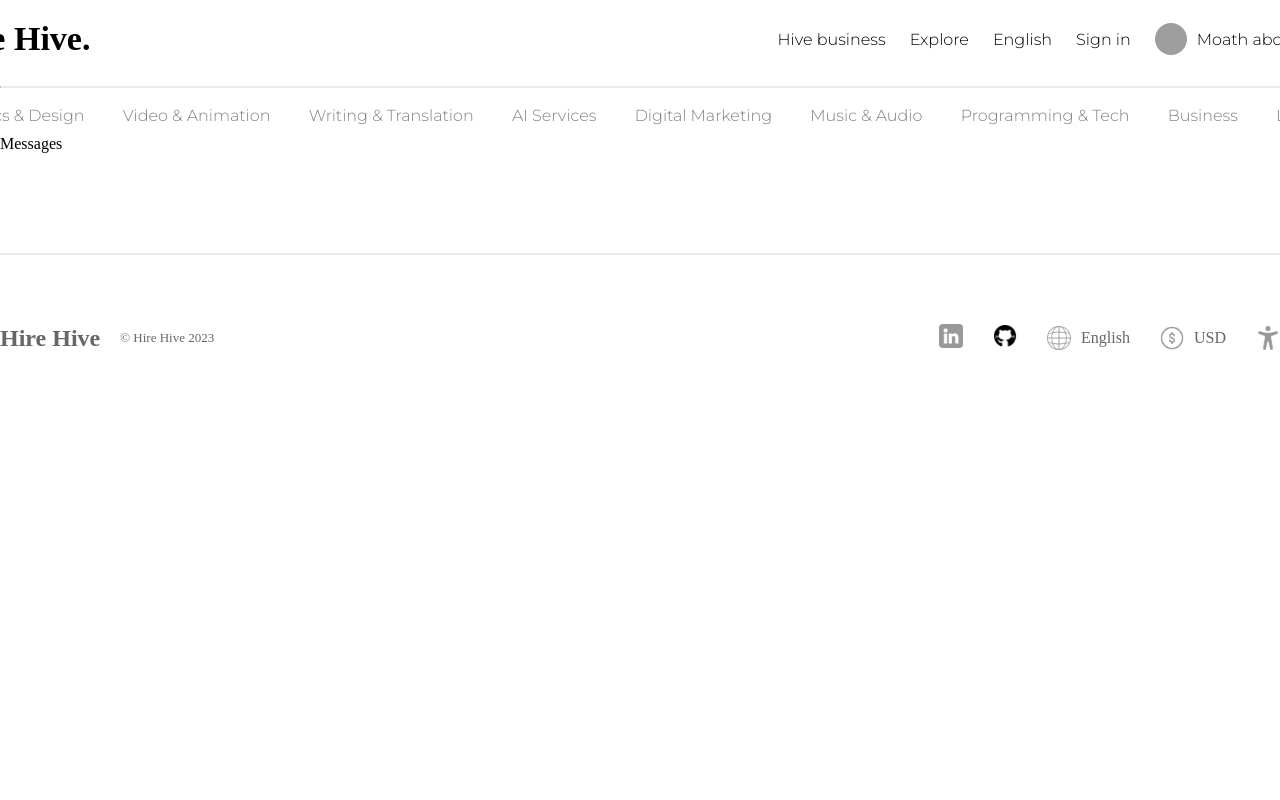
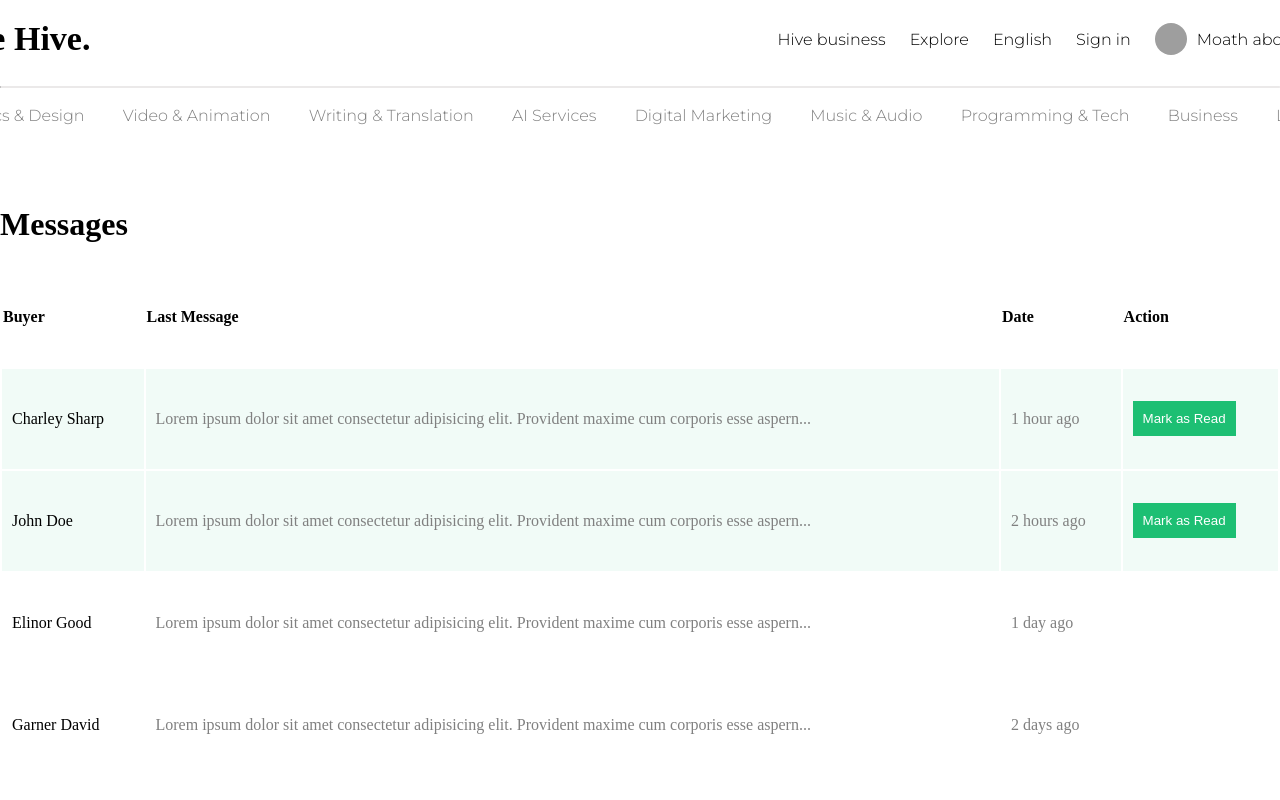
Before and after one commit to moathabdulrazak/hire-hive, a React (Vite) app: page /messages in a window 1280 px wide. Shown: the top 800 px of the page. Built offline with nearby package versions, Linux system fonts and the light colour scheme; grey boxes are pictures that could not be loaded.

Commit message:
messages

```diff
--- a/src/App.jsx
+++ b/src/App.jsx
@@ -11,7 +11,7 @@
 import Add from "./pages/add/Add";
 import Footer from "./components/footer/Footer";
 import { Register } from "./pages/register/Register";
-import { Messages } from "./pages/messages/messages";
+import Messages  from "./pages/messages/messages";
 import { Message } from "./pages/message/message";
 import Orders from "./pages/orders/Orders.jsx";
 
--- a/src/pages/messages/Messages.jsx
+++ b/src/pages/messages/Messages.jsx
@@ -1,10 +1,84 @@
+import React from "react";
+import { Link } from "react-router-dom";
+import "./Messages.scss";
 
+const Messages = () => {
+  const currentUser = {
+    id: 1,
+    username: "Anna",
+    isSeller: true,
+  };
 
+  const message = `Lorem ipsum dolor sit amet consectetur adipisicing elit. Provident
+  maxime cum corporis esse aspernatur laborum dolorum? Animi
+  molestias aliquam, cum nesciunt, aut, ut quam vitae saepe repellat
+  nobis praesentium placeat.`;
 
-import React from 'react'
-import "./Messages.scss"
-export const Messages = () => {
   return (
-    <div>Messages</div>
-  )
-}
+    <div className="messages">
+      <div className="container">
+        <div className="title">
+          <h1>Messages</h1>
+        </div>
+        <table>
+          <tr>
+            <th>{currentUser.isSeller ? "Buyer" : "Seller"}</th>
+            <th>Last Message</th>
+            <th>Date</th>
+            <th>Action</th>
+          </tr>
+          <tr className="active">
+            <td>Charley Sharp</td>
+            <td>
+              <Link to="/message/123" className="link">
+                {message.substring(0, 100)}...
+              </Link>
+            </td>
+            <td>1 hour ago</td>
+            <td>
+              <button>Mark as Read</button>
+            </td>
+          </tr>
+          <tr className="active">
+            <td>John Doe</td>
+
+            <td>
+              <Link to="/message/123" className="link">
+                {message.substring(0, 100)}...
+              </Link>
+            </td>
+            <td>2 hours ago</td>
+            <td>
+              <button>Mark as Read</button>
+            </td>
+          </tr>
+          <tr>
+            <td>Elinor Good</td>
+            <td>
+              <Link to="/message/123" className="link">
+                {message.substring(0, 100)}...
+              </Link>
+            </td>
+            <td>1 day ago</td>
+          </tr>
+          <tr>
+            <td>Garner David </td>
+            <td>
+              <Link to="/message/123" className="link">
+                {message.substring(0, 100)}...
+              </Link>
+            </td>
+            <td>2 days ago</td>
+          </tr>
+          <tr>
+            <td>Troy Oliver</td>
+            <td>{message.substring(0, 100)}</td>
+            <td>1 week ago</td>
+          </tr>
+        </table>
+      </div>
+    </div>
+  );
+};
+
+export default Messages;
--- a/src/pages/messages/Messages.scss
+++ b/src/pages/messages/Messages.scss
@@ -0,0 +1,58 @@
+.messages {
+  display: flex;
+  justify-content: center;
+
+  .container {
+    width: 1400px;
+    padding: 50px 0px;
+
+    .title {
+      display: flex;
+      justify-content: space-between;
+
+      button {
+        background-color: #1dbf73;
+        color: white;
+        font-weight: 500;
+        border: none;
+        padding: 10px;
+        cursor: pointer;
+      }
+    }
+
+    table {
+      width: 100%;
+
+      tr {
+        height: 100px;
+        th {
+          text-align: left;
+        }
+        td {
+          padding: 10px;
+
+          &:first-child {
+            font-weight: 500;
+          }
+
+          &:nth-child(2),
+          &:nth-child(3) {
+            color: gray;
+          }
+        }
+
+        button {
+          background-color: #1dbf73;
+          color: white;
+          padding: 10px;
+          border: none;
+          cursor: pointer;
+        }
+
+        &.active {
+          background-color: #1dbf730f;
+        }
+      }
+    }
+  }
+}
```
